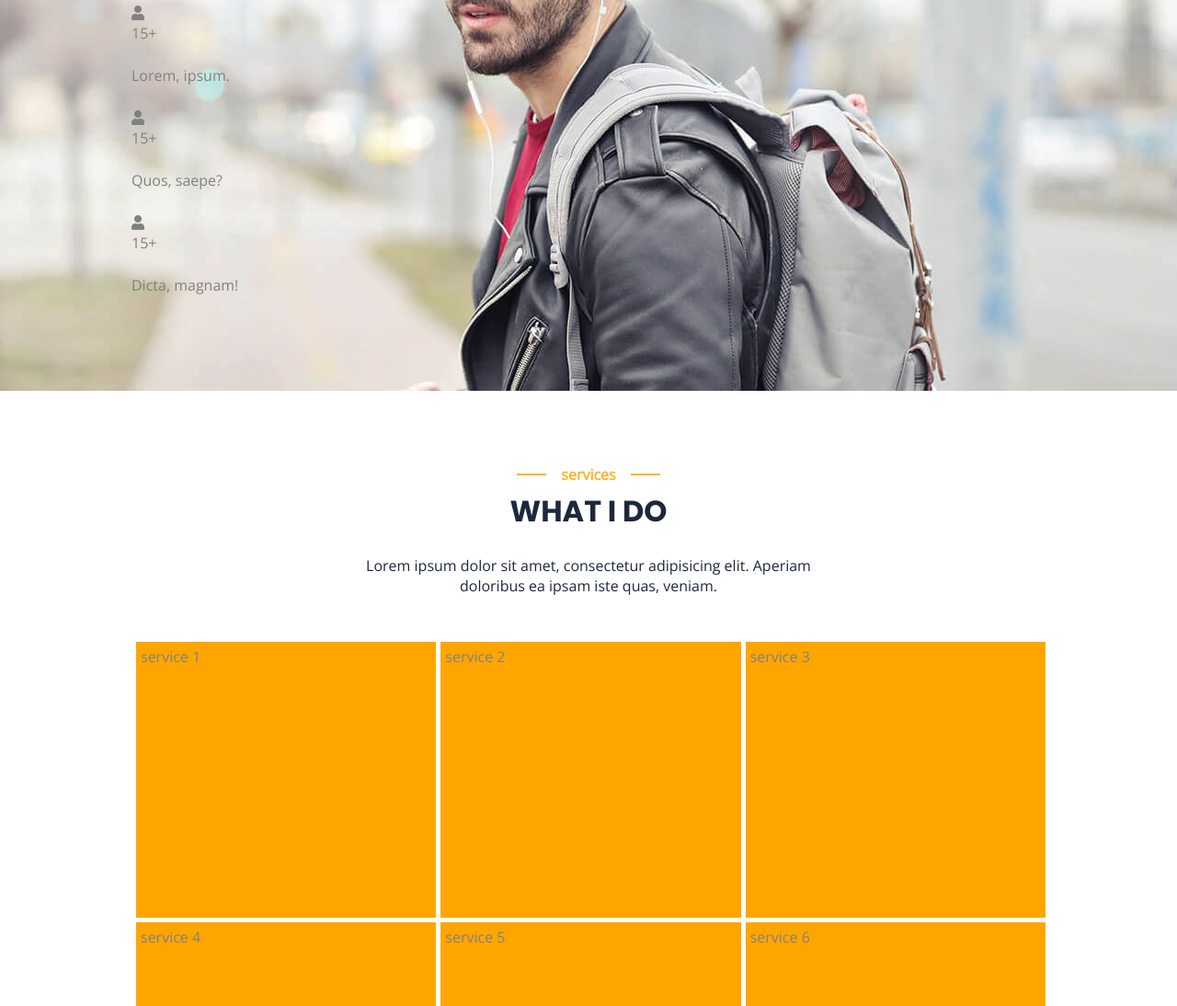
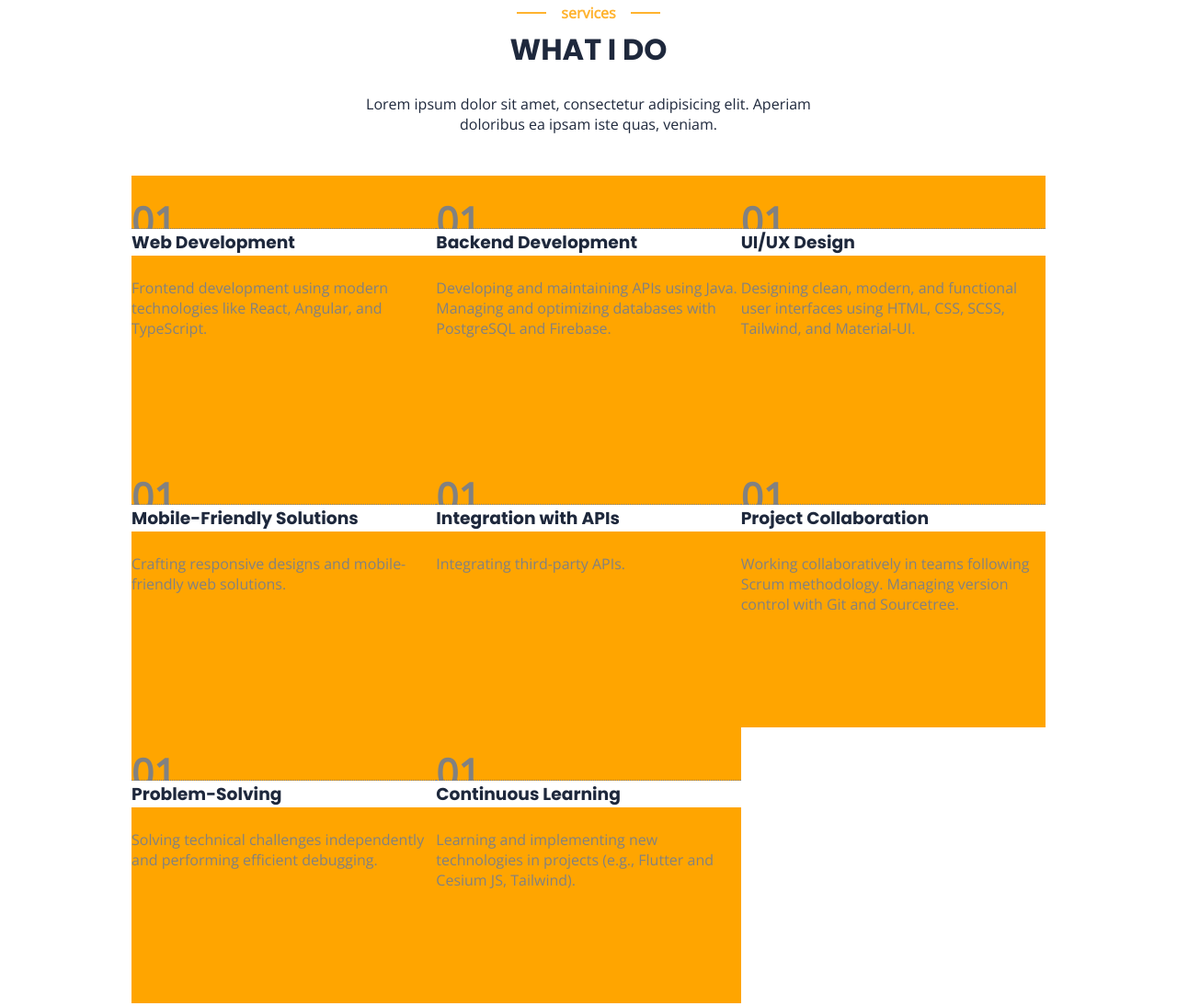
Before and after one commit to blintdm98/portfolio, a plain HTML site: page kozos.html in a window 1280 px wide. Shown: the part 2385-3479 px from the top of the page at 92% size. Drawn offline with nearby package versions, Linux system fonts and the light colour scheme; a web font is replaced by a local one.

Commit message:
"what i do" section box giving some css

```diff
--- a/css/style.css
+++ b/css/style.css
@@ -328,8 +328,97 @@ img {
     background: url("/images/03.jpg") no-repeat center fixed
 }
 
+.grid-container {
+    display: grid;
+    grid-gap: 15px;
+}
+
+/*contact info + social*/
+.info > li {
+    padding-bottom: 15px;
+}
+.info > li > b {
+    color: var(--dark);
+    display: block;
+}
+.info>.social > a{
+    color: var(--dark);
+    display: inline-block;
+    font-size: 1.3em;
+    margin: 5px;
+    margin-right: 10px;
+    transition: color 750ms ease-in-out;
+}
+.info>.social > a:hover{
+    color: var(--orange);
+}
+input,textarea{
+    display: inline-block;
+    border: none;
+    width:100%;
+    height:auto;
+    padding: 5px;
+    border-bottom: 1px solid var(--lightgrey);
+}
+input:focus,textarea:focus{
+    border-bottom: 1px solid var(--dark);
+    transition: all 750ms ease-in-out;
+}
+::placeholder{
+    font-family: var(--main-text);
+    color: var(--base-text);
+}
+:focus{
+    border: none;
+    outline: none;
+}
+.cards{
+    display:grid;
+    grid-template-columns:1fr;
+}
+.cards>.box{
+    height: 300px;
+    background: orange;
+}
+
+.cards > .box > h3 {
+    position: relative;
+    z-index: 2;
+    background-color: #fff;
+}
+
+.cards > .box > div {
+    position: relative;
+    border-bottom: 1px dotted;
+}
+
+.cards > .box > div > strong {
+    position: relative;
+    font-size: 42px;
+    top: 20px;
+    z-index: 1;
+}
+
 /*tablet*/
 @media screen and (min-width: 768px) {
+
+    .grid-1-2{
+        grid-template-columns: 1fr 2fr;
+    }
+    .grid-1-1{
+        grid-template-columns: 1fr 1fr;
+    }
+    .contact-form > label:nth-child(3),
+    .contact-form > label:nth-child(4){
+        grid-column: 1/3;
+    }
+    .contact-form>.btn{
+        border: none;
+        justify-self: start;
+    }
+    .cards{
+        grid-template-columns: repeat(2,1fr );
+    }
 
     .container {
         width: 80%;
@@ -424,4 +513,7 @@ img {
     .hero-rotator > span {
         left: 8rem;
     }
+    .cards{
+        grid-template-columns: repeat(3,1fr);
+    }
 }
--- a/kozos.html
+++ b/kozos.html
@@ -12,90 +12,6 @@
     <link href="https://fonts.googleapis.com/css2?family=Dongle&family=Orbitron:wght@400..900&family=Roboto:wght@300&display=swap" rel="stylesheet">
     <script src="https://cdnjs.cloudflare.com/ajax/libs/gsap/3.11.5/gsap.min.js"></script>
     <script src="https://cdnjs.cloudflare.com/ajax/libs/gsap/3.12.2/ScrollTrigger.min.js"></script>
-    <style>
-        .grid-container {
-            display: grid;
-            grid-gap: 15px;
-        }
-
-        /*contact info + social*/
-        .info > li {
-            padding-bottom: 15px;
-        }
-        .info > li > b {
-            color: var(--dark);
-            display: block;
-        }
-        .info>.social > a{
-            color: var(--dark);
-            display: inline-block;
-            font-size: 1.3em;
-            margin: 5px;
-            margin-right: 10px;
-            transition: color 750ms ease-in-out;
-        }
-        .info>.social > a:hover{
-            color: var(--orange);
-        }
-        input,textarea{
-            display: inline-block;
-            border: none;
-            width:100%;
-            height:auto;
-            padding: 5px;
-            border-bottom: 1px solid var(--lightgrey);
-        }
-        input:focus,textarea:focus{
-            border-bottom: 1px solid var(--dark);
-            transition: all 750ms ease-in-out;
-        }
-        ::placeholder{
-            font-family: var(--main-text);
-            color: var(--base-text);
-        }
-        :focus{
-            border: none;
-            outline: none;
-        }
-        .cards{
-            display:grid;
-            grid-template-columns:1fr;
-        }
-        .cards>.box{
-            height: 300px;
-            background: orange;
-            padding: 5px;
-            margin-left: 5px;
-            margin-top: 5px;
-        }
-
-
-        @media screen and (min-width: 768px){
-            .grid-1-2{
-                grid-template-columns: 1fr 2fr;
-            }
-            .grid-1-1{
-                grid-template-columns: 1fr 1fr;
-            }
-            .contact-form > label:nth-child(3),
-            .contact-form > label:nth-child(4){
-                grid-column: 1/3;
-            }
-            .contact-form>.btn{
-                border: none;
-                justify-self: start;
-            }
-            .cards{
-                grid-template-columns: repeat(2,1fr );
-            }
-        }
-        @media screen and (min-width: 1200px){
-            .cards{
-                grid-template-columns: repeat(3,1fr);
-            }
-        }
-
-    </style>
 </head>
 <body>
 <header id="main-header" class="container">
@@ -233,7 +149,7 @@
 
     </div>
 </section>
-<section id="experience">
+<!-- <section id="experience">
     <div class="container">
         <div class="box">
             <i class="fas fa-user"></i>
@@ -251,7 +167,7 @@
             <p>Dicta, magnam!</p>
         </div>
     </div>
-</section>
+</section> -->
 <section id="services" class="container">
     <div class="sectionTitle">
         <span class="subtitle">services</span>
@@ -259,15 +175,113 @@
         <p>Lorem ipsum dolor sit amet, consectetur adipisicing elit. Aperiam doloribus ea ipsam iste quas, veniam.</p>
     </div>
     <div class="cards">
-        <div class="box">service 1</div>
-        <div class="box">service 2</div>
-        <div class="box">service 3</div>
-        <div class="box">service 4</div>
-        <div class="box">service 5</div>
-        <div class="box">service 6</div>
+        <div class="box">
+            <div>
+                <strong>
+                    01.
+                </strong>
+            </div>
+            <h3>
+                Web Development
+            </h3>
+            <p>
+                Frontend development using modern technologies like React, Angular, and TypeScript.
+            </p>
+        </div>
+        <div class="box">
+            <div>
+                <strong>
+                    01.
+                </strong>
+            </div>
+            <h3>
+                Backend Development
+            </h3>
+            <p>
+                Developing and maintaining APIs using Java. Managing and optimizing databases with PostgreSQL and Firebase.
+            </p>
+        </div>
+        <div class="box">
+            <div>
+                <strong>
+                    01.
+                </strong>
+            </div>
+            <h3>
+                UI/UX Design
+            </h3>
+            <p>
+                Designing clean, modern, and functional user interfaces using HTML, CSS, SCSS, Tailwind, and Material-UI.
+            </p>
+        </div>
+        <div class="box">
+            <div>
+                <strong>
+                    01.
+                </strong>
+            </div>
+            <h3>
+                Mobile-Friendly Solutions
+            </h3>
+            <p>
+                Crafting responsive designs and mobile-friendly web solutions.
+            </p>
+        </div>
+        <div class="box">
+            <div>
+                <strong>
+                    01.
+                </strong>
+            </div>
+            <h3>
+                Integration with APIs
+            </h3>
+            <p>
+                Integrating third-party APIs.
+            </p>
+        </div>
+        <div class="box">
+            <div>
+                <strong>
+                    01.
+                </strong>
+            </div>
+            <h3>
+                Project Collaboration
+            </h3>
+            <p>
+                Working collaboratively in teams following Scrum methodology. Managing version control with Git and Sourcetree.
+            </p>
+        </div>
+        <div class="box">
+            <div>
+                <strong>
+                    01.
+                </strong>
+            </div>
+            <h3>
+                Problem-Solving
+            </h3>
+            <p>
+                Solving technical challenges independently and performing efficient debugging.
+            </p>
+        </div>
+        <div class="box">
+            <div>
+                <strong>
+                    01.
+                </strong>
+            </div>
+            <h3>
+                Continuous Learning
+            </h3>
+            <p>
+                Learning and implementing new technologies in projects (e.g., Flutter and Cesium JS, Tailwind).
+            </p>
+        </div>
     </div>
 </section>
-<section id="portfolio" class="lightBG container">
+<section id="portfolio" class="lightBG">
     <div class="container">
         <div class="sectionTitle">
             <span class="subtitle">portfolio</span>
```
